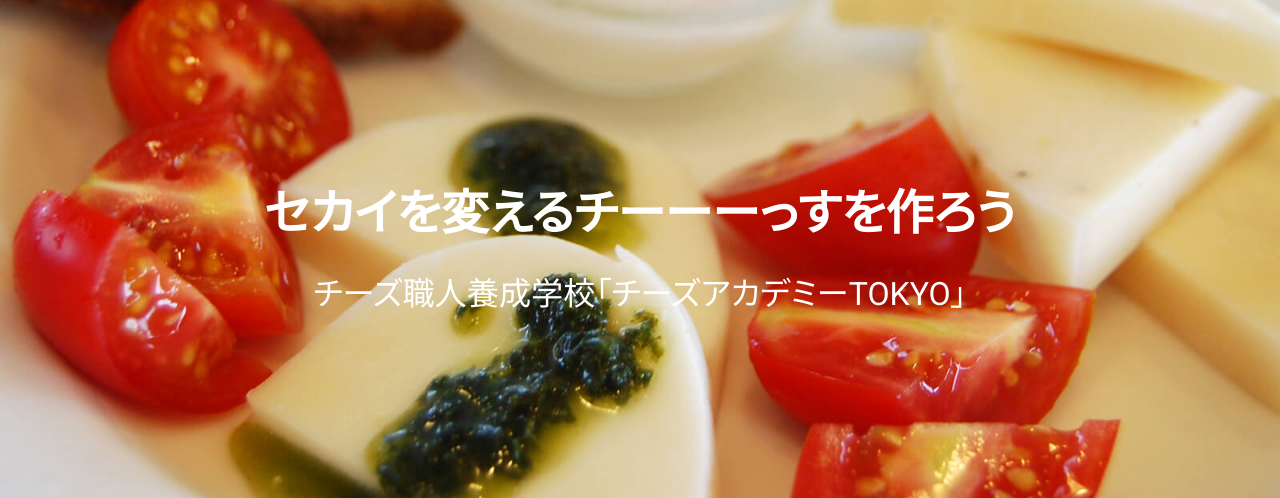
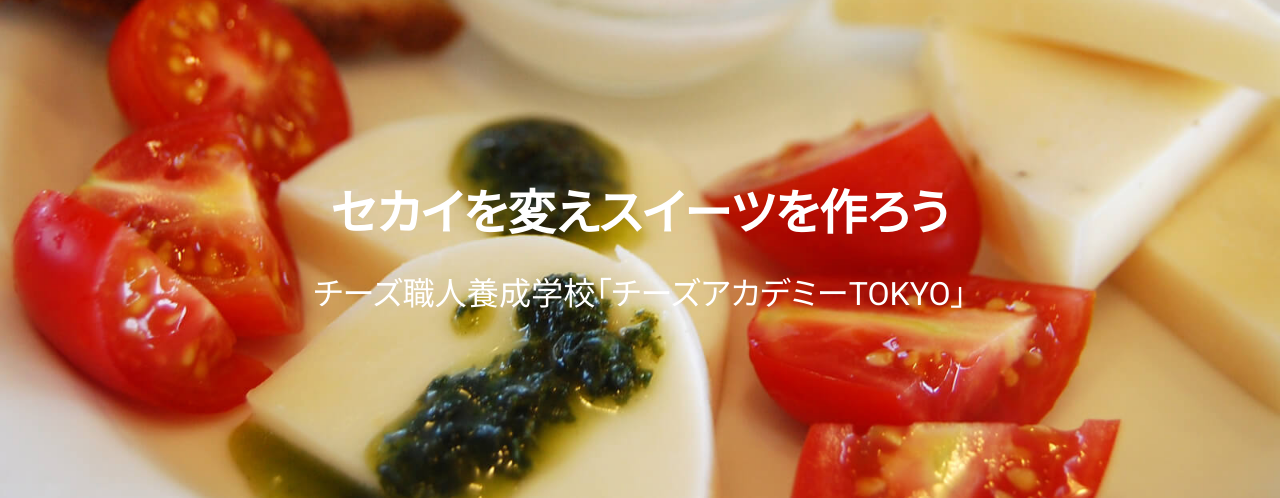
Before and after one commit to Yooaoki/lab-8-chees-academy, a plain HTML site: page index.html in a window 1280 px wide. Shown: the top 498 px of the page. Drawn offline with nearby package versions, Linux system fonts and the light colour scheme.

Commit message:
チーズをスイーツに変更

```diff
--- a/index.html
+++ b/index.html
@@ -16,7 +16,7 @@
 
 	<!-- main visual -->
 	<div class="main-visual">
-		<h1 class="site-title">セカイを変えるチーーーっすを作ろう
+		<h1 class="site-title">セカイを変えスイーツを作ろう
 		<span class="site-title__mid">チーズ職人養成学校「チーズアカデミーTOKYO」</span></h1>
 	</div>
 
```
